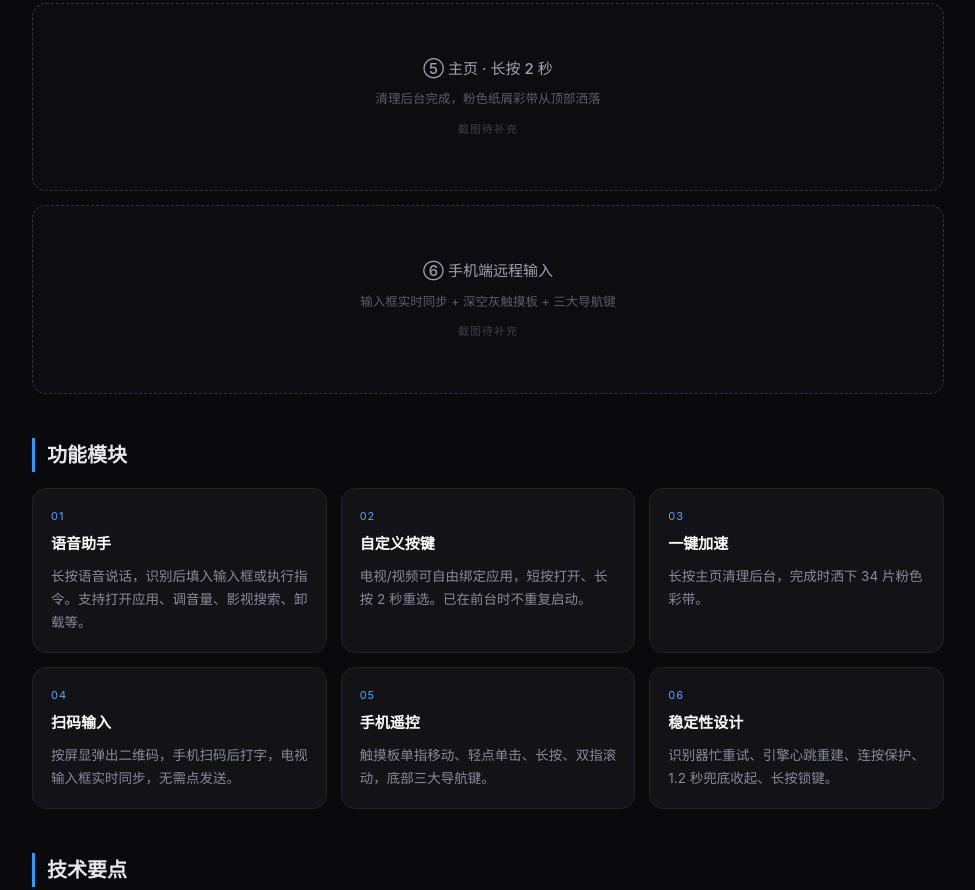
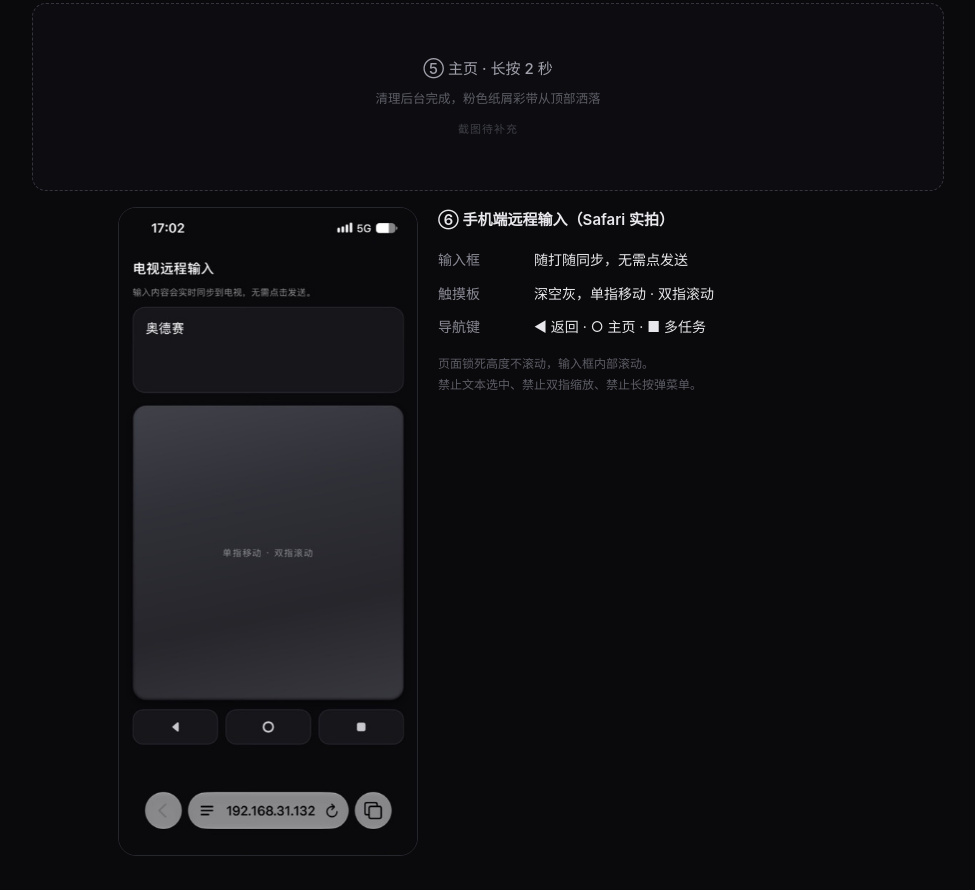
Before and after one commit to liuxiaohui628/sony-bravia-remote-assistant, a plain HTML site: page index.html in a window 1280 px wide. Shown: the part 3961-4851 px from the top of the page, without its empty margins (152-1127 px from the left). Drawn offline with Linux system fonts and the light colour scheme.

Commit message:
第6项替换为真实手机端截图（Safari 实拍）

```diff
--- a/index.html
+++ b/index.html
@@ -183,13 +183,27 @@ footer{margin-top:56px;padding-top:24px;border-top:1px solid #1A1A1F;
     <div style="font-size:11px;color:#3F3F48;margin-top:10px;letter-spacing:1px">截图待补充</div>
   </div>
 
-  <div style="border:1px dashed #34343F;border-radius:14px;padding:52px 20px;
-    text-align:center;margin:14px 0;background:#0D0D11">
-    <div style="font-size:15px;color:#A0A0AC;font-weight:500">⑥ 手机端远程输入</div>
-    <div style="font-size:12.5px;color:#5C5C66;margin-top:7px">
-      输入框实时同步 + 深空灰触摸板 + 三大导航键
+  <div style="display:flex;gap:20px;align-items:flex-start;margin:16px 0;
+    flex-wrap:wrap;justify-content:center">
+    <img src="docs/images/shot_mobile.jpg" alt="手机端远程输入"
+      style="max-width:300px;width:100%;border-radius:18px;border:1px solid #26262D">
+    <div style="flex:1;min-width:240px;max-width:420px">
+      <div style="font-size:15px;color:#E8E8EC;font-weight:600;margin-bottom:10px">
+        ⑥ 手机端远程输入（Safari 实拍）
+      </div>
+      <table style="margin:0">
+        <tr><td style="border:none;padding:5px 0;color:#8A8A96;width:96px">输入框</td>
+            <td style="border:none;padding:5px 0">随打随同步，无需点发送</td></tr>
+        <tr><td style="border:none;padding:5px 0;color:#8A8A96">触摸板</td>
+            <td style="border:none;padding:5px 0">深空灰，单指移动 · 双指滚动</td></tr>
+        <tr><td style="border:none;padding:5px 0;color:#8A8A96">导航键</td>
+            <td style="border:none;padding:5px 0">◀ 返回 · ○ 主页 · ■ 多任务</td></tr>
+      </table>
+      <div style="font-size:12px;color:#5C5C66;margin-top:10px;line-height:1.7">
+        页面锁死高度不滚动，输入框内部滚动。<br>
+        禁止文本选中、禁止双指缩放、禁止长按弹菜单。
+      </div>
     </div>
-    <div style="font-size:11px;color:#3F3F48;margin-top:10px;letter-spacing:1px">截图待补充</div>
   </div>
 
   <h2>功能模块</h2>
```
Also changed, not shown: docs/images/shot_mobile.jpg (added).
